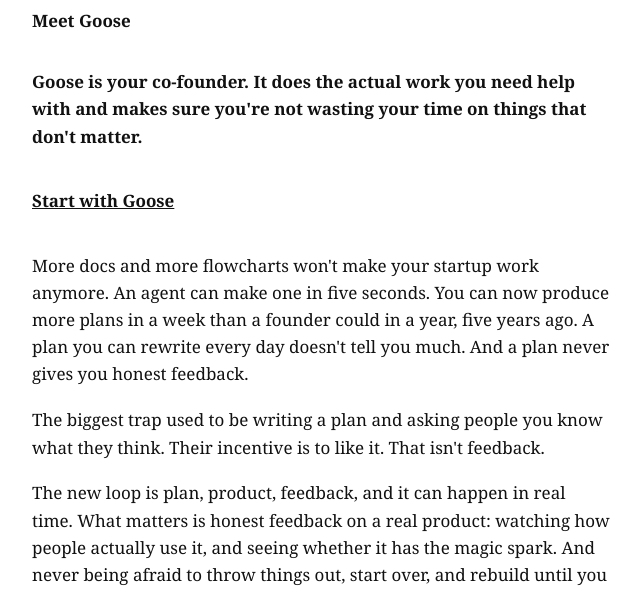
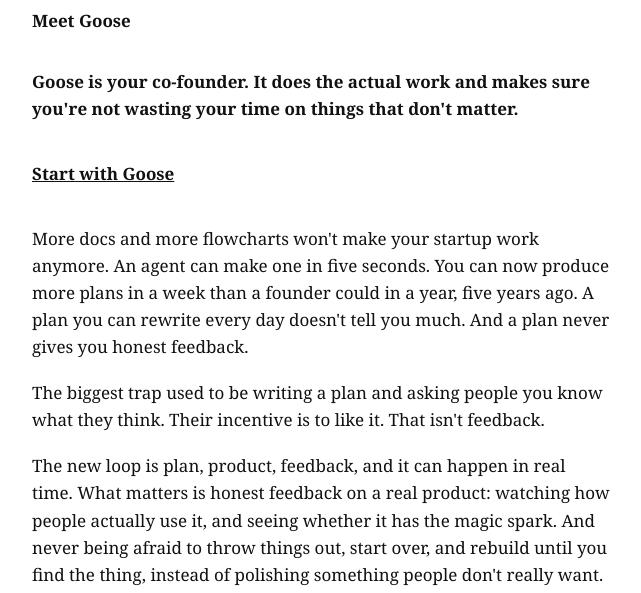
Before and after one commit to shanemac/goose, a website: page index.html in a window 1280 px wide. Shown: the part 135-728 px from the top of the page, without its empty margins (319-960 px from the left). Drawn offline with Linux system fonts and the light colour scheme.

Commit message:
Tighter opening

```diff
--- a/index.html
+++ b/index.html
@@ -54,7 +54,7 @@
 <img src="logo.svg" alt="Goose logo: five geese flying in a V" width="56" height="56" style="display:block;margin:0 0 18px;border-radius:12px">
 <h1>Meet Goose</h1>
 
-<p><b>Goose is your co-founder. It does the actual work you need help with and makes sure you're not wasting your time on things that don't matter.</b></p>
+<p><b>Goose is your co-founder. It does the actual work and makes sure you're not wasting your time on things that don't matter.</b></p>
 
 <p class="start"><a href="#" class="template-link">Start with Goose</a></p>
 
```
